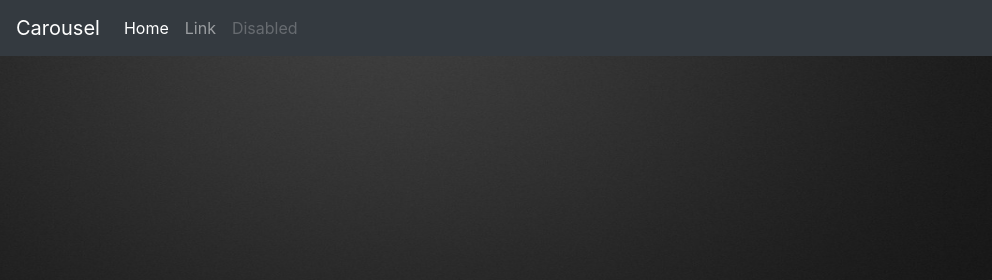
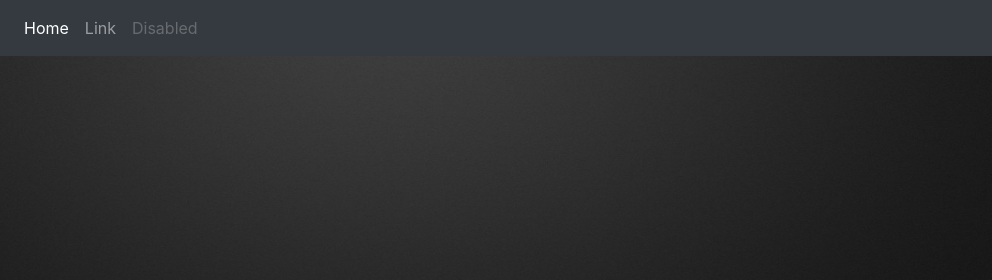
Before and after one commit to li-william/li-william.github.io, a plain HTML site: page index.html in a window 1280 px wide. Shown: the top 280 px of the page, 0-992 px from the left. Drawn offline with nearby package versions, Linux system fonts and the light colour scheme; a script that the page names is missing.

Commit message:
carousel
carousel remove

```diff
--- a/index.html
+++ b/index.html
@@ -21,7 +21,7 @@
 
     <header>
       <nav class="navbar navbar-expand-md navbar-dark fixed-top bg-dark">
-        <a class="navbar-brand" href="#">Carousel</a>
+        <!--<a class="navbar-brand" href="#">Carousel</a>-->
         <button class="navbar-toggler" type="button" data-toggle="collapse" data-target="#navbarCollapse" aria-controls="navbarCollapse" aria-expanded="false" aria-label="Toggle navigation">
           <span class="navbar-toggler-icon"></span>
         </button>
```
